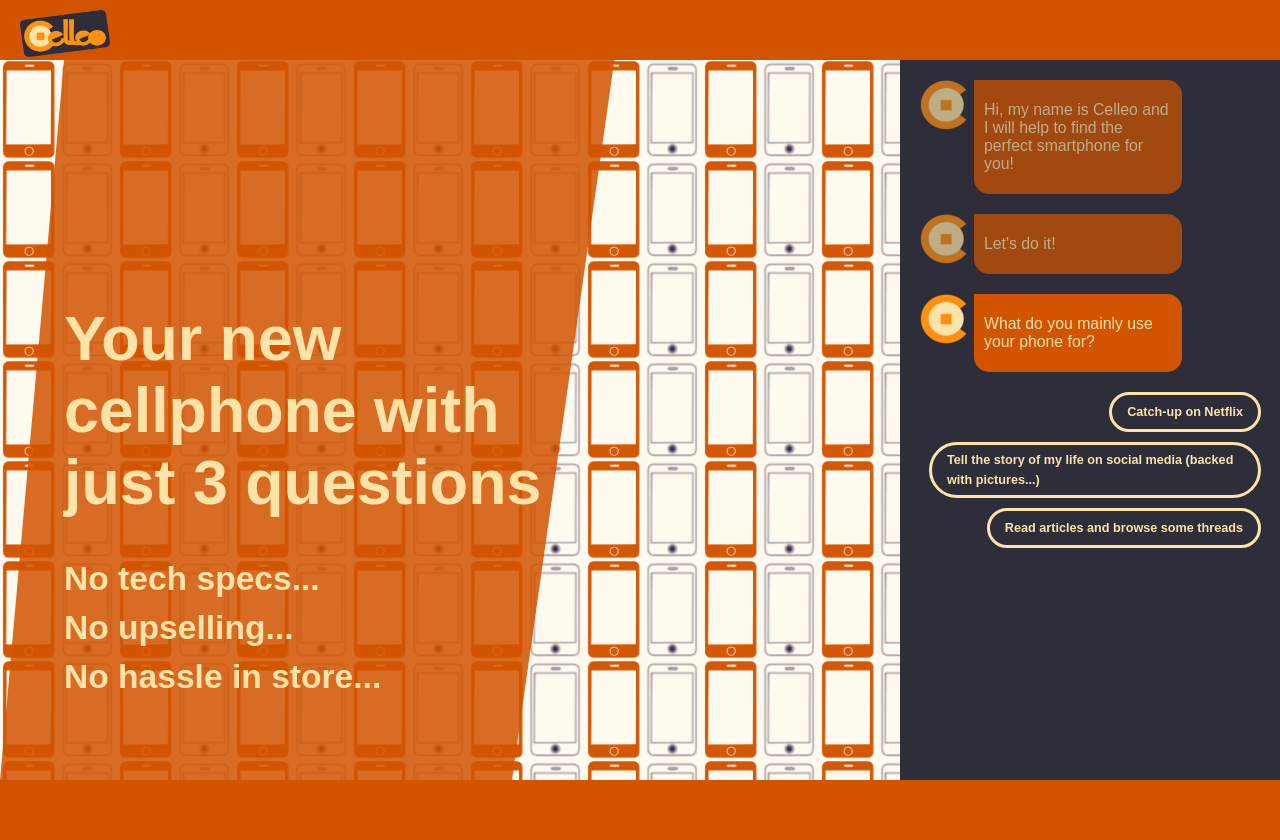
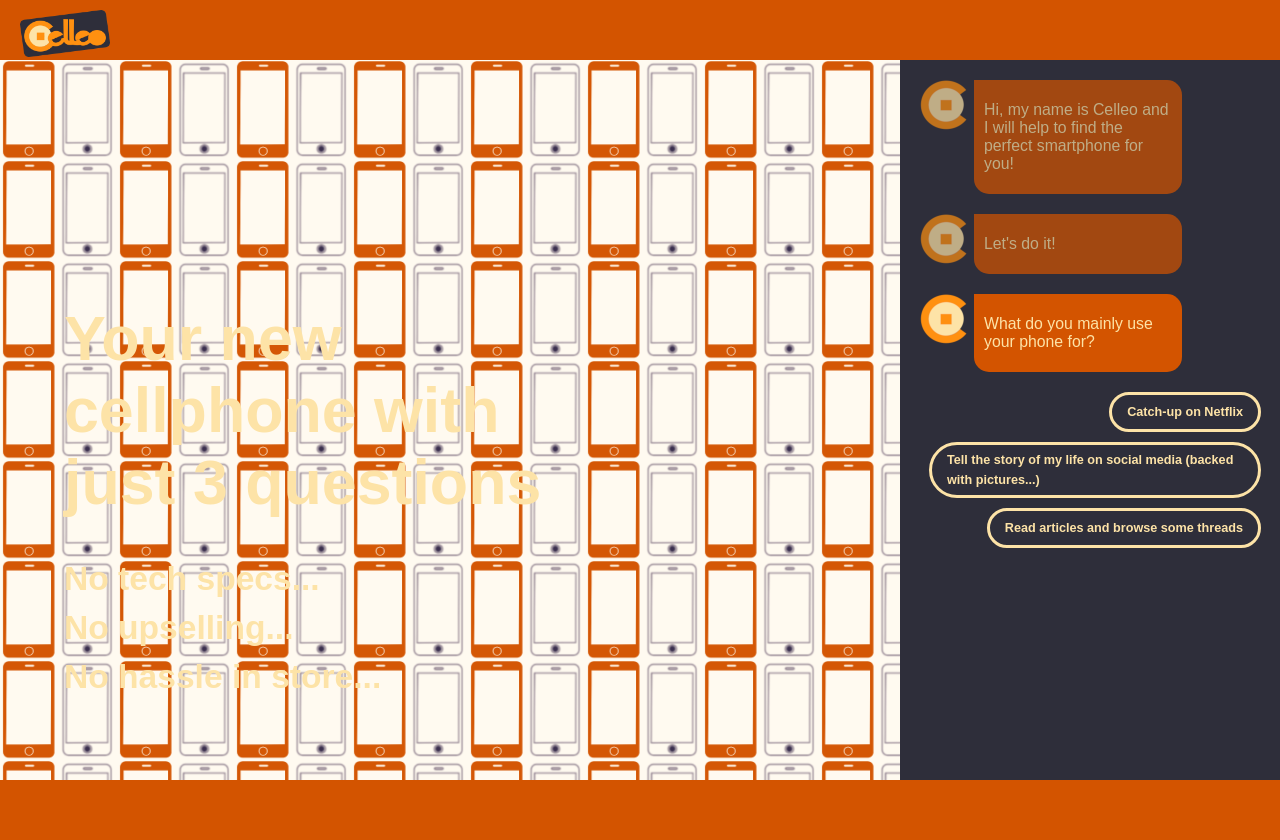
Before and after one commit to t0mG33/phonSphere, a PHP site: page / in a window 1280 px wide. Run offline with PHP 8.4, Linux system fonts and the light colour scheme.

Commit message:
Removed overlay from header

```diff
--- a/includes/header.php
+++ b/includes/header.php
@@ -3,7 +3,6 @@
     <?php include 'includes/navbar.php';?>
 
     <div class="jumbo">
-        <div class="overlay"></div>
         <div class="txt-ctt">
             <h1>Your new cellphone with just 3 questions</h1>
             <h2>No tech specs...</h2>
```
